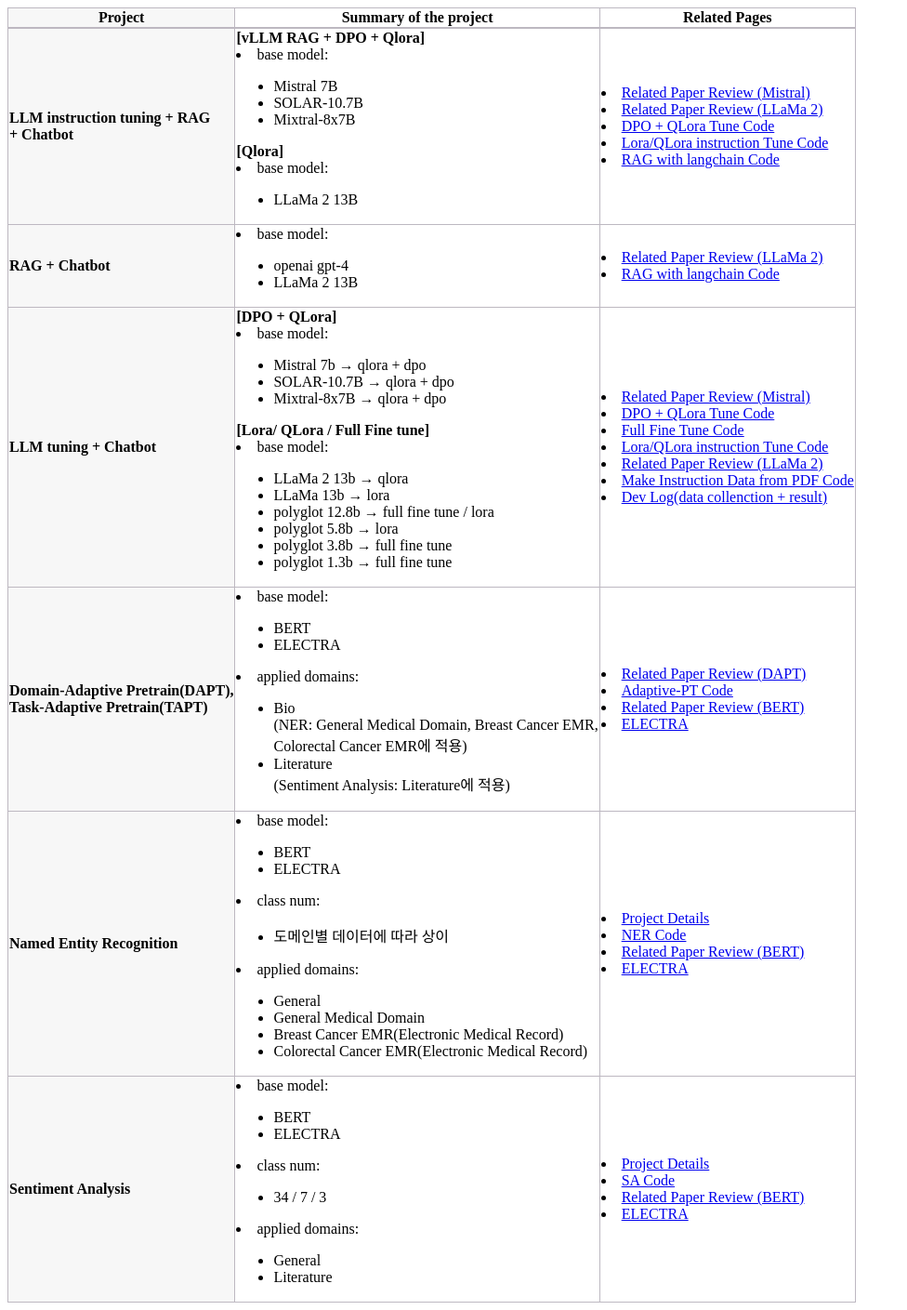
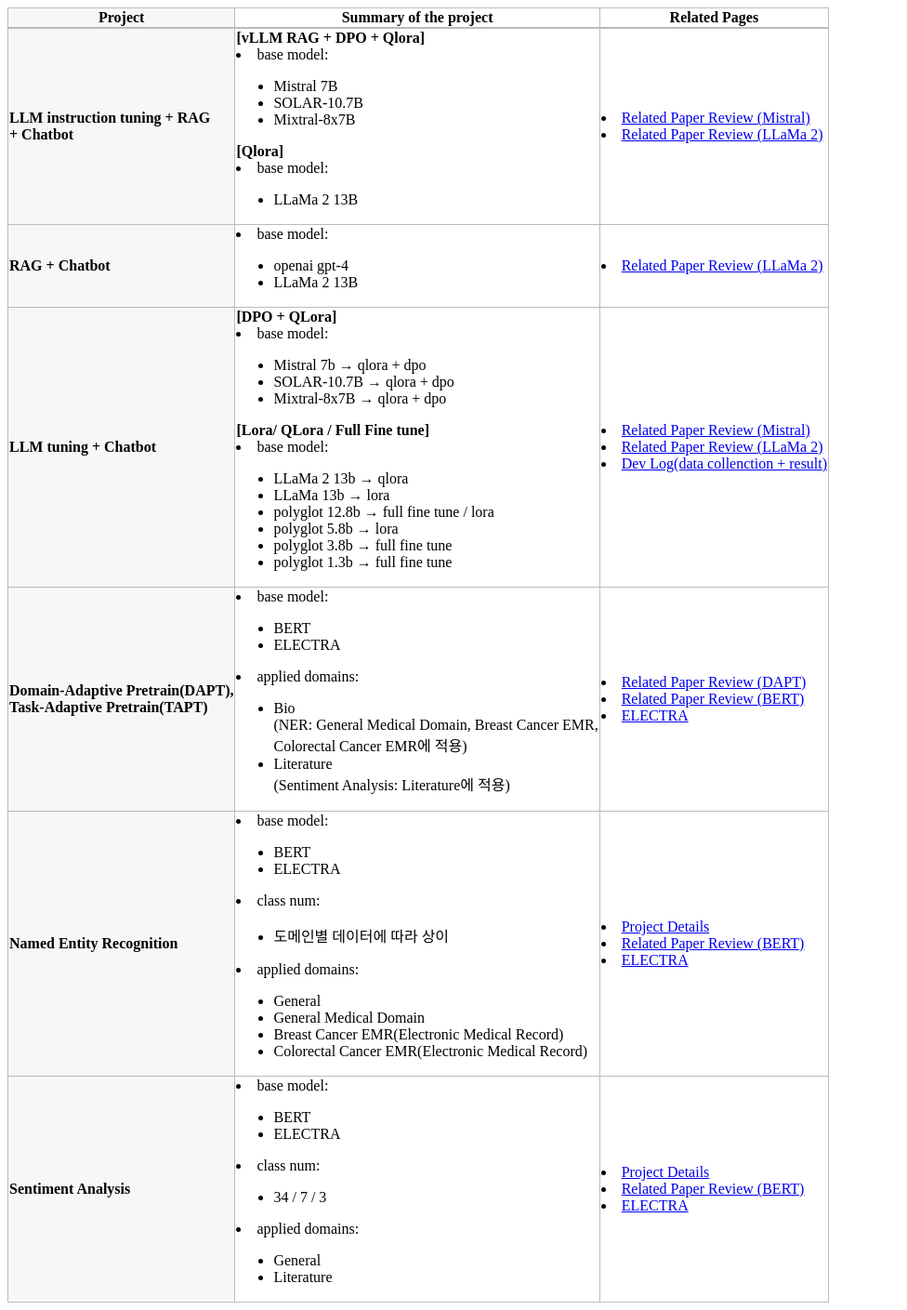
Before and after one commit to finddme/finddme.github.io, a Jekyll site: the page built from _posts/2022-01-01-Dev.md, in a window 1280 px wide. Shown: the whole page at 93% size, without its empty margins (0-976 px from the left). Built offline with Jekyll 4.4.1, drawn with Linux system fonts in a browser that asks for light colours.

Commit message:
Update 2022-01-01-Dev.md

```diff
--- a/_posts/2022-01-01-Dev.md
+++ b/_posts/2022-01-01-Dev.md
@@ -44,9 +44,9 @@
          <td class="line">
            <li><a href="https://finddme.github.io/natural%20language%20processing/2023/12/04/Mistral/">Related Paper Review (Mistral)</a></li>
            <li><a href="https://finddme.github.io/natural%20language%20processing/2023/10/10/LLMA2/">Related Paper Review (LLaMa 2)</a></li>
-           <li><a href="https://github.com/finddme/LLM-Tuning/tree/main/DPO_QLora">DPO + QLora Tune Code</a></li>
+<!--            <li><a href="https://github.com/finddme/LLM-Tuning/tree/main/DPO_QLora">DPO + QLora Tune Code</a></li>
            <li><a href="https://github.com/finddme/LLM-Tuning/tree/main/Lora_QLora">Lora/QLora instruction Tune Code</a></li>
-           <li><a href="https://github.com/finddme/RAG">RAG with langchain Code</a></li>
+           <li><a href="https://github.com/finddme/RAG">RAG with langchain Code</a></li> -->
          </td>
        </tr>
        <tr>
@@ -61,7 +61,7 @@
          </td>
          <td class="line">
            <li><a href="https://finddme.github.io/natural%20language%20processing/2023/10/10/LLMA2/">Related Paper Review (LLaMa 2)</a></li>
-           <li><a href="https://github.com/finddme/RAG">RAG with langchain Code</a></li>
+<!--            <li><a href="https://github.com/finddme/RAG">RAG with langchain Code</a></li> -->
          </td>
        </tr>
        <tr>
@@ -89,11 +89,11 @@
          </td>
          <td class="line">
            <li><a href="https://finddme.github.io/natural%20language%20processing/2023/12/04/Mistral/">Related Paper Review (Mistral)</a></li>
-           <li><a href="https://github.com/finddme/LLM-Tuning/tree/main/DPO_QLora">DPO + QLora Tune Code</a></li>
+<!--            <li><a href="https://github.com/finddme/LLM-Tuning/tree/main/DPO_QLora">DPO + QLora Tune Code</a></li>
            <li><a href="https://github.com/finddme/LLM-Tuning/tree/main/Full_Fine-Tune">Full Fine Tune Code</a></li>
-           <li><a href="https://github.com/finddme/LLM-Tuning/tree/main/Lora_QLora">Lora/QLora instruction Tune Code</a></li>
+           <li><a href="https://github.com/finddme/LLM-Tuning/tree/main/Lora_QLora">Lora/QLora instruction Tune Code</a></li> -->
            <li><a href="https://finddme.github.io/natural%20language%20processing/2023/10/10/LLMA2/">Related Paper Review (LLaMa 2)</a></li>
-           <li><a href="https://github.com/finddme/RAG/blob/main/make_instruction_Data_from_pdf.ipynb">Make Instruction Data from PDF Code</a></li>
+<!--            <li><a href="https://github.com/finddme/RAG/blob/main/make_instruction_Data_from_pdf.ipynb">Make Instruction Data from PDF Code</a></li> -->
            <li><a href="https://finddme.github.io/development/2023/03/31/LLM_instruction_tuning/">Dev Log(data collenction + result)</a></li>
          </td>
        </tr>
@@ -115,7 +115,7 @@
          </td>
          <td class="line">
            <li><a href="https://finddme.github.io/natural%20language%20processing/2022/11/29/DAPT/">Related Paper Review (DAPT)</a></li>
-           <li><a href="https://github.com/finddme/Adaptive-PT">Adaptive-PT Code</a></li>
+<!--            <li><a href="https://github.com/finddme/Adaptive-PT">Adaptive-PT Code</a></li> -->
            <li><a href="https://finddme.github.io/natural%20language%20processing/2019/11/22/Bert/">Related Paper Review (BERT)</a></li>
            <li><a href="https://finddme.github.io/natural%20language%20processing/2022/11/30/LMsummary/#electra--efficiently-learning-an-encoder-that-classifies-token-replacements-accurately">ELECTRA</a></li>
          </td>
@@ -145,7 +145,7 @@
          </td>
          <td class="line">
            <li><a href="https://finddme.github.io/development/2022/09/24/NER/">Project Details</a></li>
-           <li><a href="https://github.com/finddme/NER_electra">NER Code</a></li>
+<!--            <li><a href="https://github.com/finddme/NER_electra">NER Code</a></li> -->
            <li><a href="https://finddme.github.io/natural%20language%20processing/2019/11/22/Bert/">Related Paper Review (BERT)</a></li>
            <li><a href="https://finddme.github.io/natural%20language%20processing/2022/11/30/LMsummary/#electra--efficiently-learning-an-encoder-that-classifies-token-replacements-accurately">ELECTRA</a></li>
          </td>
@@ -173,7 +173,7 @@
          </td>
          <td class="line">
            <li><a href="https://finddme.github.io/development/2022/09/25/SentimentAnalysis/">Project Details</a></li>
-           <li><a href="https://github.com/finddme/Sentiment_analysis">SA Code</a></li>
+<!--            <li><a href="https://github.com/finddme/Sentiment_analysis">SA Code</a></li> -->
            <li><a href="https://finddme.github.io/natural%20language%20processing/2019/11/22/Bert/">Related Paper Review (BERT)</a></li>
            <li><a href="https://finddme.github.io/natural%20language%20processing/2022/11/30/LMsummary/#electra--efficiently-learning-an-encoder-that-classifies-token-replacements-accurately">ELECTRA</a></li>
          </td>
```
